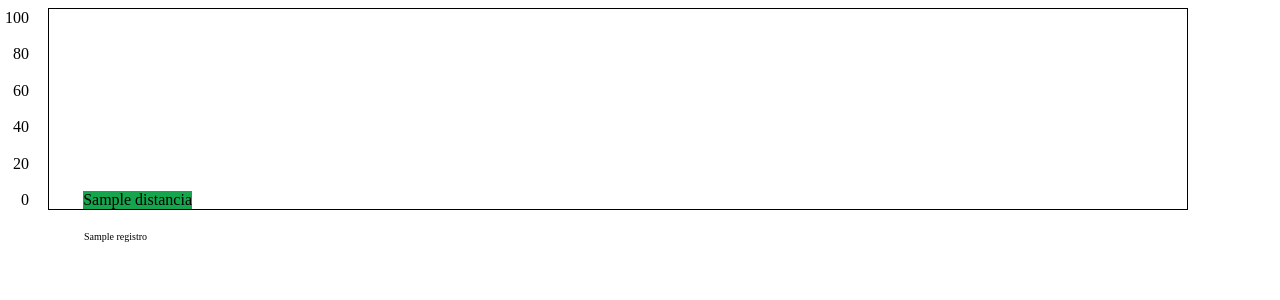
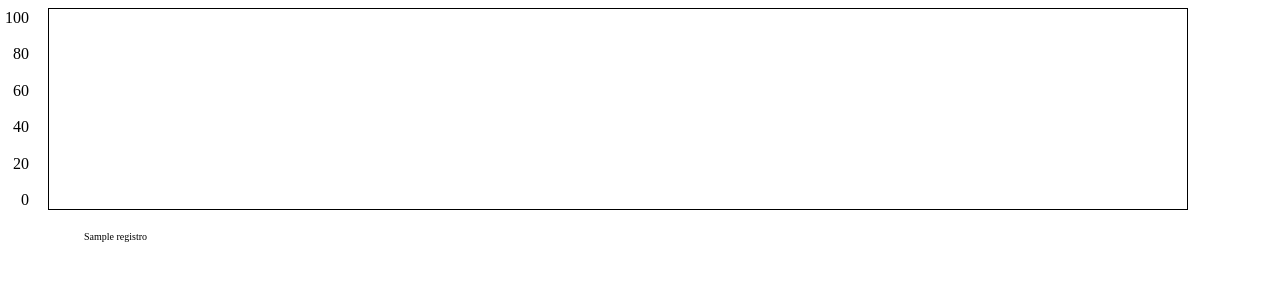
Before and after one commit to neo-astro/agromatica, a Python web app: template templates/index.html in a window 1280 px wide. Shown: the top 300 px of the page. Run offline with Jinja, Linux system fonts and the light colour scheme; the template is opened without the code that fills it: most values are stand-ins (such as "Sample title", 1, 10 or a date in 2020).

Commit message:
grafi1cas

```diff
--- a/templates/index.html
+++ b/templates/index.html
@@ -82,10 +82,8 @@
     </div>
 
     {% for registro in senHumedadAire %}
-      {% for clave in distancia %}
-        {% for dis in distancia[clave]%}
-          <div class="bar" style="height: {{senHumedadAire[registro]}}%;  left: 3%;">{{dis}}</div> <!-- Barra 1 -->
-        {% endfor %}
+        {% for dis in senHumedadAire['distancia']%}
+          <div class="bar" style="height: {{senHumedadAire[registro]}}%;  left: 3%;"></div>
       {% endfor %}
     {% endfor %}
 
```
